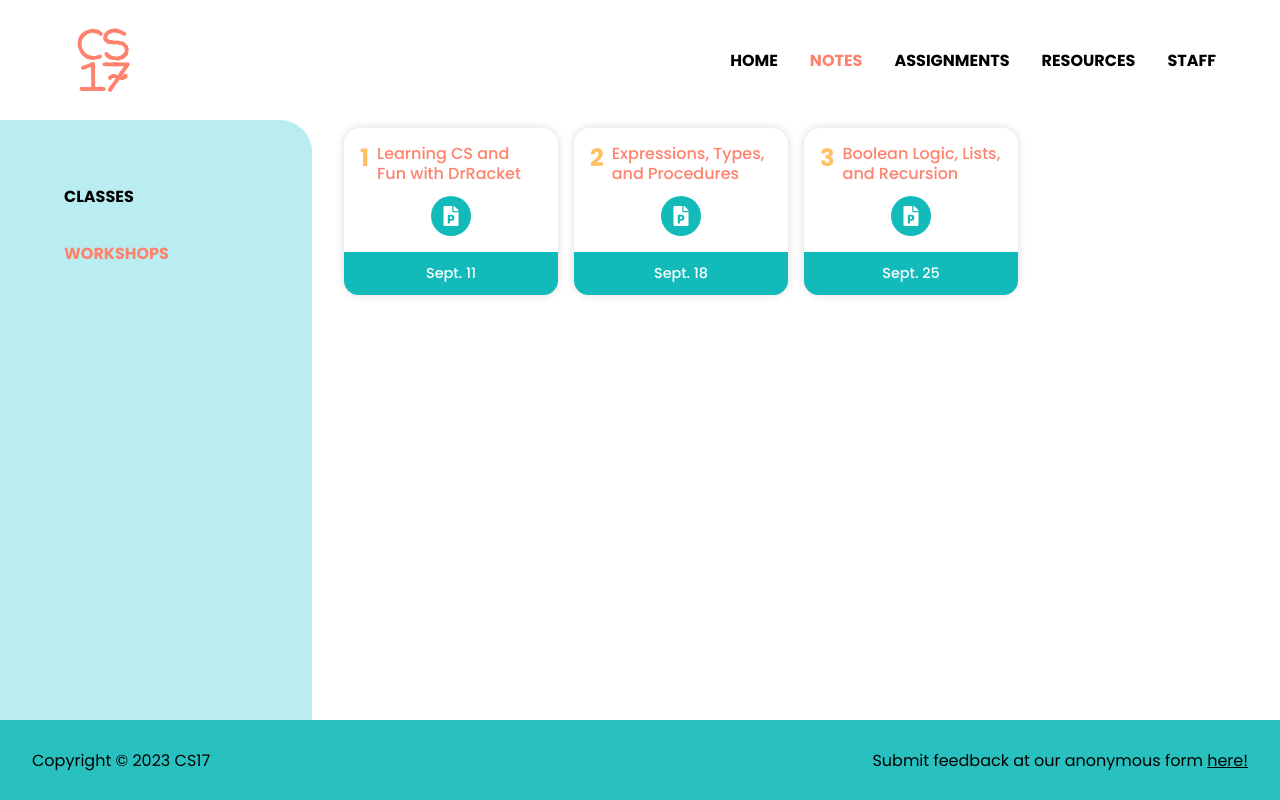
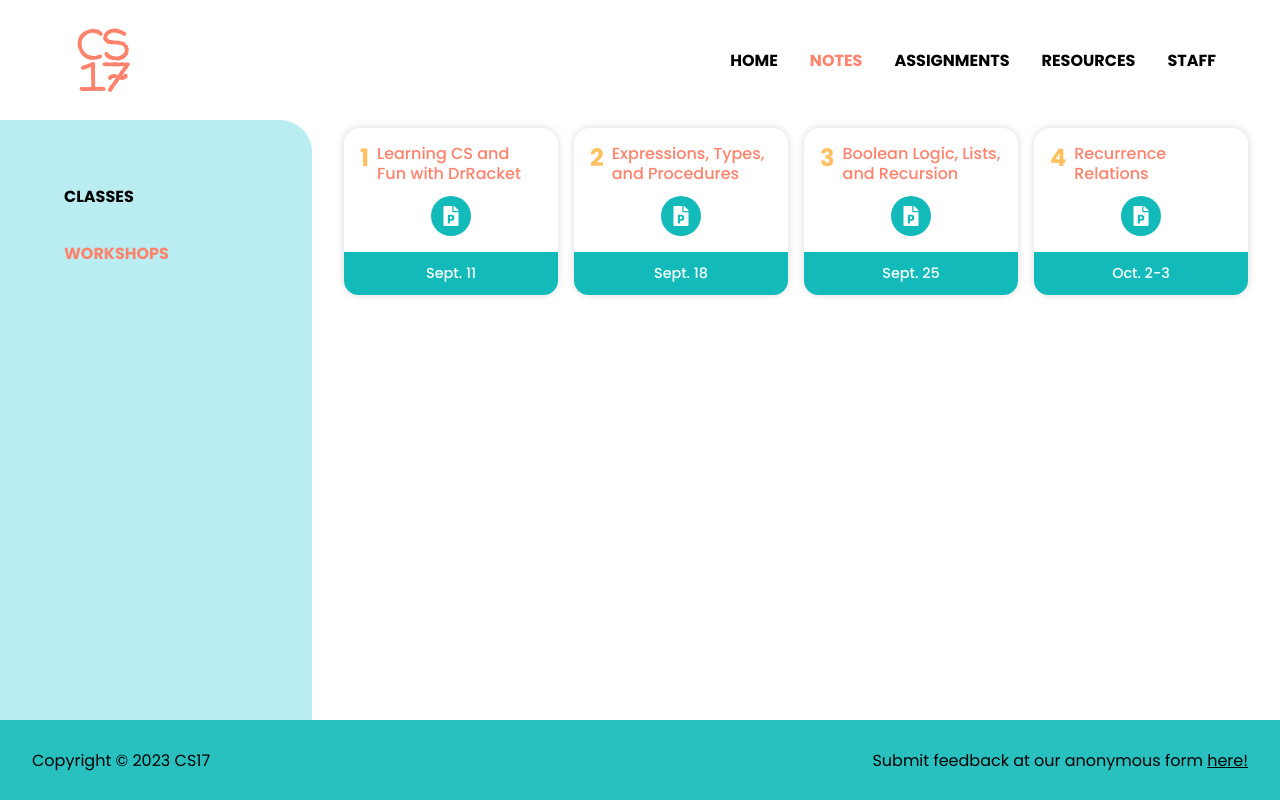
Before and after one commit to cs17-fall2023/cs17-fall2023.github.io, a React (Create React App) app: page /workshops in a window 1280 px wide. Built offline with nearby package versions, Linux system fonts and the light colour scheme.

Commit message:
workshop 4

```diff
--- a/src/Info/Notes/Workshops/Workshops.js
+++ b/src/Info/Notes/Workshops/Workshops.js
@@ -20,12 +20,12 @@ const workshops = [
 			{ icon: <FaFilePowerpoint />, link: "https://docs.google.com/presentation/d/1IIUhr5JZO52w9w9BXij6y7AfPdTIMkn87dpnZkC3rks/edit?usp=sharing", label: "Slides" },
 		]
 	},
-	// {
-	// 	number: 4, title: "Recurrence Relations", outDate: "Oct. 3-4", active: false,
-	// 	links: [
-	// 		{ icon: <FaFilePowerpoint />, link: "https://docs.google.com/presentation/d/1XMx0dC2bmgMBqGV5sjnnMN8FwkFR5Bd88OB-NF5acCo/edit?usp=sharing", label: "Slides" },
-	// 	]
-	// },
+	{
+		number: 4, title: "Recurrence Relations", outDate: "Oct. 2-3", active: true,
+		links: [
+			{ icon: <FaFilePowerpoint />, link: "https://docs.google.com/presentation/d/1NuptGIMolyF4v5uh3vRZl_D6cD3N8H98K3962pcI3GU/edit?usp=sharing", label: "Slides" },
+		]
+	},
 	// {
 	// 	number: 5, title: "Analysis, Lambda Expressions, and HOPs", outDate: "Oct. 11", active: false,
 	// 	links: [
```
